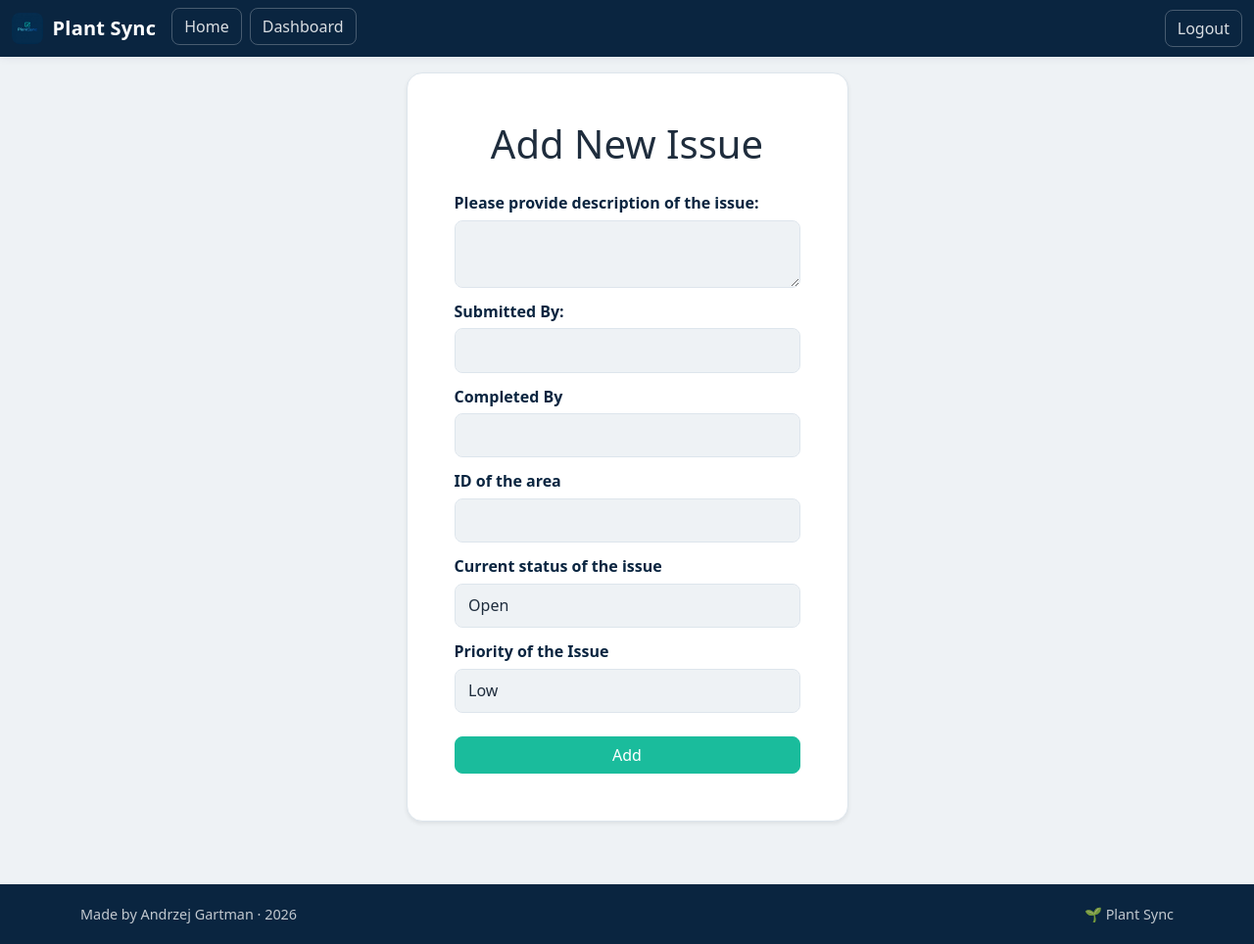
After one commit to ajgartman/plant_sync, a Flask app: page /add_issue in a window 1280 px wide. The commit adds this page. Shown: the whole page at 98% size. Run offline with Flask 3, Linux system fonts and the light colour scheme; a user stored in the database is signed in.

Commit message:
Added add_issue page, created a table

```diff
--- a/app/forms.py
+++ b/app/forms.py
@@ -1,5 +1,5 @@
 from flask_wtf import FlaskForm
-from wtforms import StringField, SubmitField, PasswordField,FloatField,SelectField
+from wtforms import StringField, SubmitField, PasswordField,FloatField,SelectField, TextAreaField, DateField, IntegerField
 from wtforms.validators import DataRequired, EqualTo, number_range
 
 
@@ -16,3 +16,15 @@ class RegisterForm(FlaskForm):
     confirm_password = PasswordField("Confirm Password", validators=[DataRequired(), EqualTo("password")])
     account_type = SelectField("Please select user type",choices=account_choices)
     submit = SubmitField("Login")
+
+class IssueForm(FlaskForm):
+    status_selection = [("open","Open"),("in_progress","In Progress"),("under_review","Under Review"),("closed","Closed")]
+    priority_selection = [("low","Low"),("medium","Medium"),("high","High"),("critical","Critical")]
+    desc = TextAreaField("Please provide description of the issue: ")
+    # date = DateField("Raised on: ",format="%Y-%m-%d",validators=[DataRequired()])
+    submitted_by = IntegerField("Submitted By: ",validators=[DataRequired()])
+    completed_by = IntegerField("Completed By",validators=[DataRequired()])
+    area = IntegerField("ID of the area",validators=[DataRequired()])
+    status = SelectField("Current status of the issue",choices=status_selection,validators=[DataRequired()])
+    priority = SelectField("Priority of the Issue",validators=[DataRequired()],choices=priority_selection)
+    submit = SubmitField("Add")
--- a/app/models.py
+++ b/app/models.py
@@ -2,7 +2,7 @@ from app import db
 from sqlalchemy.orm import Mapped, mapped_column
 from sqlalchemy import String
 from flask_login import UserMixin
-from datetime import datetime
+from datetime import date as dt_date
 
 
 class User(db.Model, UserMixin):
@@ -19,7 +19,7 @@ class Issues(db.Model):
 
     id: Mapped[int] = mapped_column(primary_key=True)
     desc: Mapped[str] = mapped_column(String(150),index=True)
-    date: Mapped[datetime] = mapped_column(index=True,default=lambda:datetime.date())
+    date: Mapped[dt_date] = mapped_column(index=True,default=lambda:dt_date.today())
     submitted_by: Mapped[int] = mapped_column(index=True)
     completed_by: Mapped[int] = mapped_column(index=True)
     area: Mapped[int] = mapped_column(index=True)
--- a/app/routes.py
+++ b/app/routes.py
@@ -1,6 +1,6 @@
 from app import app, db, login_manager
-from app.forms import LoginForm, RegisterForm
-from app.models import User
+from app.forms import LoginForm, RegisterForm, IssueForm
+from app.models import User,Issues
 from flask import flash, url_for, redirect, render_template,request
 from sqlalchemy import select,func
 from werkzeug.security import check_password_hash, generate_password_hash
@@ -53,7 +53,43 @@ def index():
 @login_required
 def dashboard():
 
+
+    # Fetching current data
+    issues = select(Issues)
+    result = db.session.scalars(issues).all()
+
+    for issue in result:
+        print(issue.date)
+
     columns = ["ID","Desc.","Date","Submitted By","Completed By","Area","Status","Priority"]
 
 
-    return render_template("dashboard.html",columns=columns)
+    return render_template("dashboard.html",columns=columns,issues=result)
+
+
+@app.route("/add_issue",methods=["GET","POST"])
+@login_required
+def add_issue():
+    form = IssueForm()
+
+    if form.validate_on_submit():
+        desc = form.desc.data
+        submitted_by = form.submitted_by.data
+        completed_by = form.completed_by.data
+        area = form.area.data
+        status = form.status.data
+        priority = form.priority.data
+
+        issue = Issues(desc=desc,
+                      submitted_by=submitted_by,
+                      completed_by=completed_by,
+                      area=area,
+                      status=status,
+                      priority=priority)
+
+        db.session.add(issue)
+        db.session.commit()
+
+        flash("Issue added successfully!",category="success")
+        return redirect(url_for("dashboard"))
+    return render_template("add_issue.html",form=form)
--- a/app/static/css/custom.css
+++ b/app/static/css/custom.css
@@ -76,6 +76,20 @@ body {
 .display-5 {
   color: var(--bs-secondary);
   letter-spacing: -0.5px;
+}
+
+.card-row {
+  display: grid;
+  grid-template-columns: 1fr 1fr; /* two equal columns */
+  gap: 1.5rem;                    /* space between them */
+  margin-top: 1.5rem;
+}
+
+.card {
+  background: #ffffff;            /* same white as your hero */
+  border-radius: 12px;
+  padding: 2rem;
+  box-shadow: 0 4px 12px rgba(0, 0, 0, 0.06);
 }
 
 /* ---------- Buttons (general) ---------- */
--- /dev/null
+++ b/app/templates/add_issue.html
@@ -0,0 +1,31 @@
+{% extends "base.html" %}
+
+{% block title %}Login{% endblock %}
+
+{% block content %}
+
+    <div class="row justify-content-center">
+        <div class="col-md-7 col-lg-5">
+            <div class="p-4 p-md-5 mb-2 bg-light rounded-4 shadow-sm">
+                <h1 class="text-center mb-4">Add New Issue</h1>
+                <form method="POST" novalidate>
+                    {{ form.csrf_token }}
+                    {{ form.desc.label(class="form-label") }}
+                    {{ form.desc(class="form-control") }}
+                    {{ form.submitted_by.label(class="form-label") }}
+                    {{ form.submitted_by(class="form-control") }}
+                    {{ form.completed_by.label(class="form-label") }}
+                    {{ form.completed_by(class="form-control") }}
+                    {{ form.area.label(class="form-label") }}
+                    {{ form.area(class="form-control") }}
+                    {{ form.status.label(class="form-label") }}
+                    {{ form.status(class="form-control") }}
+                    {{ form.priority.label(class="form-label") }}
+                    {{ form.priority(class="form-control") }}
+
+                    {{ form.submit(class="btn btn-primary w-100 mt-4") }}
+                </form>
+            </div>
+        </div>
+    </div>
+{% endblock %}
```
Also changed, not shown: app/templates/dashboard.html (+11 -1 lines), app/templates/index.html (+7 -0 lines), migrations/versions/bc25f7d9678e_added_issues_table_first_migration_.py (deleted, +0 -56 lines), README.md (added), app/data/app.db.
